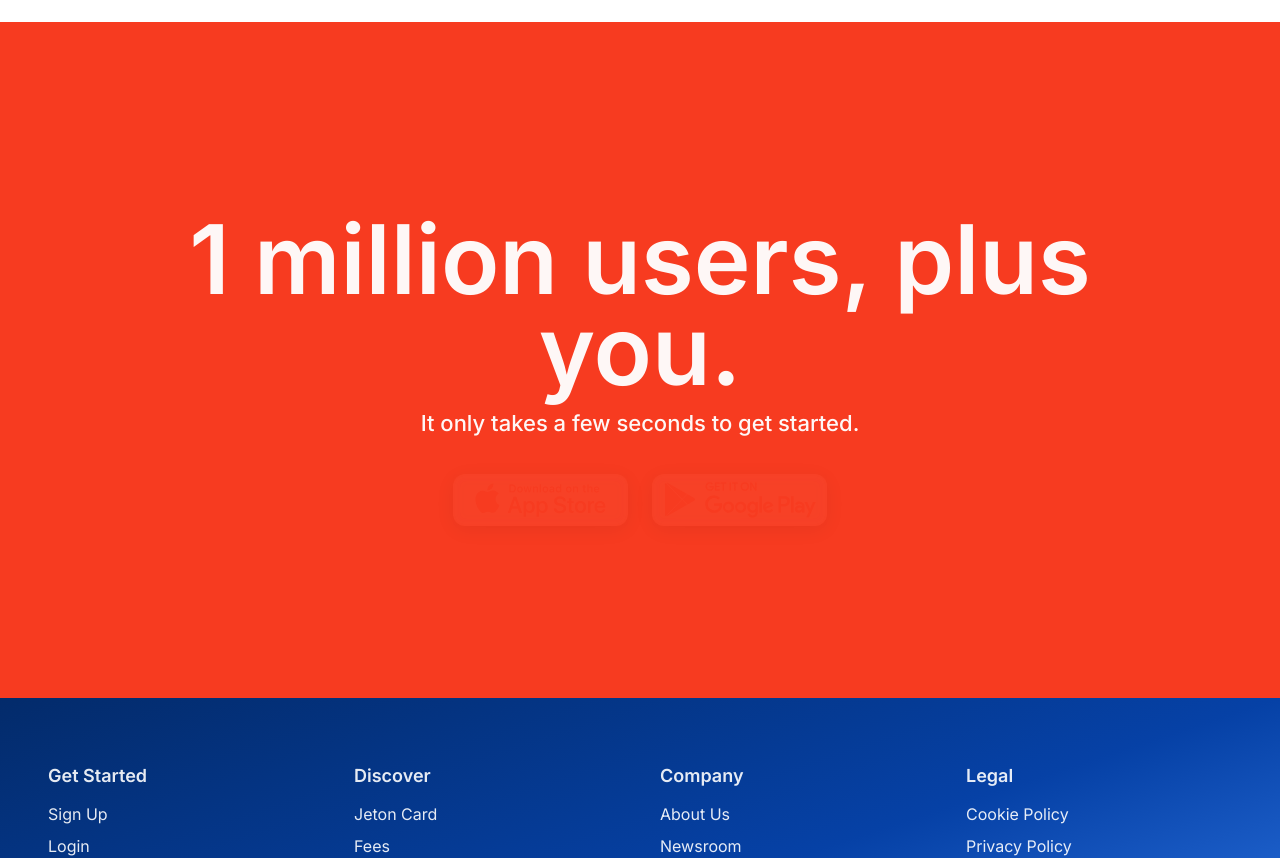
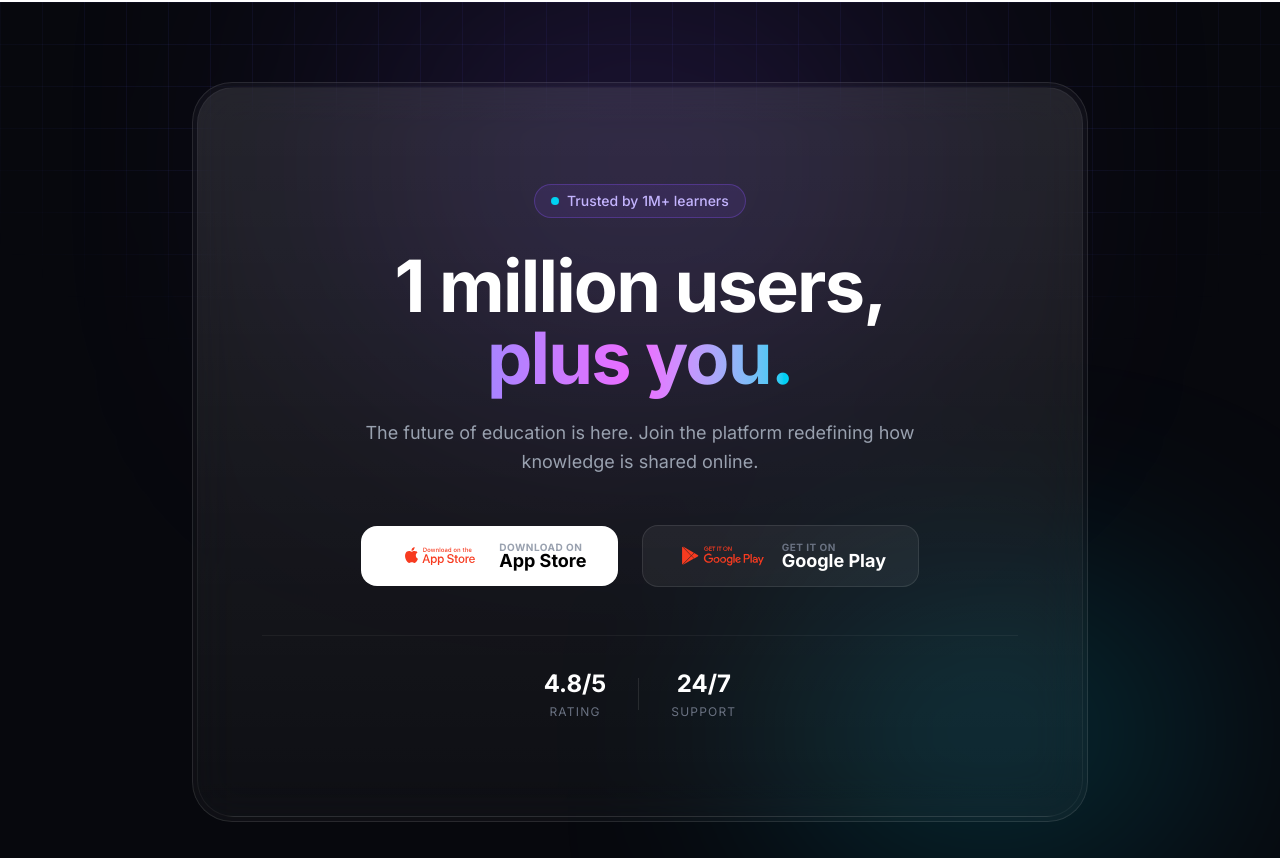
Before and after one commit to badgujarchetan/qviple-project, a Next.js app: page / in a window 1280 px wide. Shown: the part 4131-4989 px from the top of the page. Built offline with nearby package versions, Linux system fonts and the light colour scheme.

Commit message:
updated code

```diff
--- a/src/Home/Home4.js
+++ b/src/Home/Home4.js
@@ -1,232 +1,351 @@
+// "use client";
+
+// import React, { useEffect, useRef, useCallback } from "react";
+// import "../style/Home4.css";
+
+// export default function Home4() {
+//   const rootRef = useRef(null);
+//   const bgRef = useRef(null);
+//   const fgRef = useRef(null);
+
+//   // easing and lerp helpers
+//   const easeInOut = (x) =>
+//     x < 0.5 ? 2 * x * x : 1 - Math.pow(-2 * x + 2, 2) / 2;
+//   const lerp = (a, b, t) => a + (b - a) * t;
+//   const lerpArr = (a, b, t) => a.map((v, i) => Math.round(lerp(v, b[i], t)));
+
+//   // Calculate progress using section geometry and its padding
+//   const calcProgress = useCallback(() => {
+//     const section = rootRef.current;
+//     if (!section) return 0;
+//     const rect = section.getBoundingClientRect();
+//     const vh = window.innerHeight;
+
+//     // Use section height and padding to determine a more forgiving start/end
+//     const sectH = rect.height || vh * 0.6;
+//     const top = rect.top;
+//     const startTrigger = vh - Math.min(sectH * 0.25, vh * 0.45); // start when lower part is near viewport bottom
+//     const endTrigger = Math.max(vh * 0.08, sectH * 0.08); // end earlier for tall sections
+
+//     const raw = (startTrigger - top) / (startTrigger - endTrigger);
+//     const clamped = Math.max(0, Math.min(1, raw));
+//     return easeInOut(clamped);
+//   }, []);
+
+//   useEffect(() => {
+//     const section = rootRef.current;
+//     const bg = bgRef.current;
+//     const fg = fgRef.current;
+//     if (!section || !bg || !fg) return;
+
+//     // tuned keyframes
+//     const keyframes = {
+//       start: {
+//         thirdY: 100,
+//         fourthY: 102,
+//         sixthY: 100,
+//         bgRgb: [247, 59, 32], // orange
+//         fgTextRgb: [255, 255, 255], // white
+//         bgTranslate: 20, // px - subtle parallax
+//       },
+//       mid: {
+//         thirdY: 60,
+//         fourthY: 30,
+//         sixthY: 60,
+//         bgTranslate: 8,
+//       },
+//       end: {
+//         thirdY: 0,
+//         fourthY: 1,
+//         sixthY: 0,
+//         bgRgb: [255, 255, 255], // white
+//         fgTextRgb: [247, 59, 32], // orange
+//         bgTranslate: 0,
+//       },
+//     };
+
+//     let rafId = null;
+//     let lastT = -1;
+
+//     const update = () => {
+//       const t = calcProgress();
+
+//       // skip unnecessary updates if progress hasn't meaningfully changed
+//       if (Math.abs(t - lastT) < 0.0008) {
+//         rafId = requestAnimationFrame(update);
+//         return;
+//       }
+//       lastT = t;
+
+//       // smoother two-stage interpolation (start -> mid -> end)
+//       let thirdY, fourthY, sixthY, bgRgb, fgTextRgb, bgTranslate;
+//       if (t <= 0.5) {
+//         const u = t / 0.5;
+//         thirdY = lerp(keyframes.start.thirdY, keyframes.mid.thirdY, u);
+//         fourthY = lerp(keyframes.start.fourthY, keyframes.mid.fourthY, u);
+//         sixthY = lerp(keyframes.start.sixthY, keyframes.mid.sixthY, u);
+//         bgRgb = lerpArr(keyframes.start.bgRgb, keyframes.end.bgRgb, u * 0.5);
+//         fgTextRgb = lerpArr(
+//           keyframes.start.fgTextRgb,
+//           keyframes.end.fgTextRgb || keyframes.start.fgTextRgb,
+//           u * 0.5
+//         );
+//         bgTranslate = lerp(
+//           keyframes.start.bgTranslate,
+//           keyframes.mid.bgTranslate,
+//           u
+//         );
+//       } else {
+//         const u = (t - 0.5) / 0.5;
+//         thirdY = lerp(keyframes.mid.thirdY, keyframes.end.thirdY, u);
+//         fourthY = lerp(keyframes.mid.fourthY, keyframes.end.fourthY, u);
+//         sixthY = lerp(keyframes.mid.sixthY, keyframes.end.sixthY, u);
+//         bgRgb = lerpArr(
+//           keyframes.start.bgRgb,
+//           keyframes.end.bgRgb,
+//           0.5 + u * 0.5
+//         );
+//         fgTextRgb = lerpArr(
+//           keyframes.start.fgTextRgb,
+//           keyframes.end.fgTextRgb || keyframes.start.fgTextRgb,
+//           0.5 + u * 0.5
+//         );
+//         bgTranslate = lerp(
+//           keyframes.mid.bgTranslate,
+//           keyframes.end.bgTranslate,
+//           u
+//         );
+//       }
+
+//       // Clip path tuned to reduce sudden shape jumps on small screens
+//       const clip = `polygon(0% -6%, 100% -6%, 100% ${thirdY}%, 52% ${fourthY}%, 48% ${fourthY}%, 0% ${sixthY}%)`;
+//       bg.style.webkitClipPath = clip;
+//       bg.style.clipPath = clip;
+
+//       // set CSS variables (cheap)
+//       const bgColor = `rgb(${bgRgb.join(",")})`;
+//       bg.style.setProperty("--bg-color", bgColor);
+
+//       const fgTextColor = `rgb(${fgTextRgb.join(",")})`;
+//       fg.style.setProperty("--fg-text", fgTextColor);
+
+//       // parallax: translateY for bg (transform = cheap)
+//       bg.style.transform = `translateY(${Math.round(bgTranslate)}px)`;
+
+//       rafId = requestAnimationFrame(update);
+//     };
+
+//     // kick off animation loop
+//     rafId = requestAnimationFrame(update);
+
+//     // recalc on resize or font load
+//     const onResize = () => {
+//       lastT = -1;
+//     };
+//     const onFontLoad = () => {
+//       lastT = -1;
+//     };
+
+//     window.addEventListener("resize", onResize, { passive: true });
+//     // font loading could change layout; attempt to respond if available
+//     if (document.fonts && document.fonts.addEventListener) {
+//       document.fonts.addEventListener("loadingdone", onFontLoad);
+//     }
+
+//     return () => {
+//       cancelAnimationFrame(rafId);
+//       window.removeEventListener("resize", onResize);
+//       if (document.fonts && document.fonts.removeEventListener) {
+//         document.fonts.removeEventListener("loadingdone", onFontLoad);
+//       }
+//     };
+//   }, [calcProgress]);
+
+//   return (
+//     <section className="extra-bold-hero grid-stack" ref={rootRef}>
+//       <div className="users fg-layer" ref={fgRef}>
+//         <h2 className="title">
+//           1 million users,
+//           <br />
+//           plus you.
+//         </h2>
+//         <p className="subhead-2">It only takes a few seconds to get started.</p>
+
+//         <div className="millions">
+//           <a
+//             href="https://apps.apple.com/in/app/qviple-your-education-online/id6463501865"
+//             target="_blank"
+//             rel="noopener noreferrer"
+//             className="_app-button"
+//             aria-label="go to App Store"
+//           >
+//             <div className="btn-bg" aria-hidden />
+//             <img src="/app-store-orange.svg" alt="App Store" />
+//           </a>
+
+//           <a
+//             href="https://play.google.com/store/apps/details?id=com.mithakalminds.qviple"
+//             target="_blank"
+//             rel="noopener noreferrer"
+//             className="_app-button"
+//             aria-label="go to Google Play"
+//           >
+//             <div className="btn-bg" aria-hidden />
+//             <img src="/google-play-orange.svg" alt="Google Play" />
+//           </a>
+//         </div>
+//       </div>
+
+//       {/* Background (animated polygon layer) */}
+//       <div
+//         aria-hidden="true"
+//         className="users bg-layer"
+//         ref={bgRef}
+//         style={{
+//           // base color controlled by CSS variable for cheaper repaints
+//           backgroundColor: "var(--bg-color, rgb(247,59,32))",
+//         }}
+//       >
+//         <div className="title" aria-hidden>
+//           1 million users, plus you.
+//         </div>
+//         <div className="subhead-2" aria-hidden>
+//           It only takes a few seconds to get started.
+//         </div>
+
+//         {/* Background placeholders for store badges (mirror) */}
+//         <div className="millions" aria-hidden>
+//           <span className="_app-button" aria-hidden>
+//             <div className="btn-bg" aria-hidden />
+
+//             <img src="/app-store-orange.svg" alt="" />
+//           </span>
+
+//           <span className="_app-button" aria-hidden>
+//             <div className="btn-bg" aria-hidden />
+//             <img src="/google-play-orange.svg" alt="" />
+//           </span>
+//         </div>
+//       </div>
+//     </section>
+//   );
+// }
+
 "use client";
 
-import React, { useEffect, useRef, useCallback } from "react";
-import "../style/Home4.css";
+import React from "react";
+import { motion } from "framer-motion";
 
-export default function Home4() {
-  const rootRef = useRef(null);
-  const bgRef = useRef(null);
-  const fgRef = useRef(null);
+export default function PremiumCTA() {
+  return (
+    <section className="relative min-h-[90vh] flex items-center justify-center overflow-hidden bg-[#07080d] px-6 py-20">
 
-  // easing and lerp helpers
-  const easeInOut = (x) =>
-    x < 0.5 ? 2 * x * x : 1 - Math.pow(-2 * x + 2, 2) / 2;
-  const lerp = (a, b, t) => a + (b - a) * t;
-  const lerpArr = (a, b, t) => a.map((v, i) => Math.round(lerp(v, b[i], t)));
+      {/* Background Grid & Glow */}
+      <div className="absolute inset-0 z-0">
+        <div className="absolute inset-0 bg-[linear-gradient(to_right,#6366f112_1px,transparent_1px),linear-gradient(to_bottom,#6366f112_1px,transparent_1px)] bg-[size:42px_42px] [mask-image:radial-gradient(ellipse_60%_50%_at_50%_0%,#000_70%,transparent_100%)]" />
 
-  // Calculate progress using section geometry and its padding
-  const calcProgress = useCallback(() => {
-    const section = rootRef.current;
-    if (!section) return 0;
-    const rect = section.getBoundingClientRect();
-    const vh = window.innerHeight;
+        <div className="absolute left-1/2 top-0 -translate-x-1/2 w-[520px] h-[320px] bg-violet-500/25 blur-[140px] rounded-full" />
+        <div className="absolute right-20 bottom-10 w-[420px] h-[260px] bg-cyan-400/20 blur-[120px] rounded-full" />
+      </div>
 
-    // Use section height and padding to determine a more forgiving start/end
-    const sectH = rect.height || vh * 0.6;
-    const top = rect.top;
-    const startTrigger = vh - Math.min(sectH * 0.25, vh * 0.45); // start when lower part is near viewport bottom
-    const endTrigger = Math.max(vh * 0.08, sectH * 0.08); // end earlier for tall sections
+      <motion.div
+        initial={{ opacity: 0, y: 24 }}
+        whileInView={{ opacity: 1, y: 0 }}
+        transition={{ duration: 0.9 }}
+        className="relative z-10 w-full max-w-4xl"
+      >
+        <div className="relative overflow-hidden rounded-[2.5rem] border border-white/10 bg-white/[0.035] p-1 text-center backdrop-blur-xl">
+          <div className="rounded-[2.3rem] border border-white/5 bg-gradient-to-b from-white/[0.08] to-transparent px-8 py-16 sm:px-16 sm:py-24">
 
-    const raw = (startTrigger - top) / (startTrigger - endTrigger);
-    const clamped = Math.max(0, Math.min(1, raw));
-    return easeInOut(clamped);
-  }, []);
+            {/* Badge */}
+            <motion.div
+              initial={{ scale: 0.92 }}
+              animate={{ scale: 1 }}
+              transition={{ repeat: Infinity, duration: 2.2, repeatType: "reverse" }}
+              className="inline-flex items-center gap-2 rounded-full border border-violet-500/30 bg-violet-500/10 px-4 py-1.5 text-sm font-medium text-violet-300 mb-8"
+            >
+              <span className="relative flex h-2 w-2">
+                <span className="animate-ping absolute inline-flex h-full w-full rounded-full bg-cyan-400 opacity-75"></span>
+                <span className="relative inline-flex rounded-full h-2 w-2 bg-cyan-400"></span>
+              </span>
+              Trusted by 1M+ learners
+            </motion.div>
 
-  useEffect(() => {
-    const section = rootRef.current;
-    const bg = bgRef.current;
-    const fg = fgRef.current;
-    if (!section || !bg || !fg) return;
+            {/* Heading */}
+            <h2 className="text-5xl sm:text-7xl font-bold tracking-tight text-white mb-6">
+              1 million users, <br />
+              <span className="bg-gradient-to-r from-violet-400 via-fuchsia-400 to-cyan-400 bg-clip-text text-transparent">
+                plus you.
+              </span>
+            </h2>
 
-    // tuned keyframes
-    const keyframes = {
-      start: {
-        thirdY: 100,
-        fourthY: 102,
-        sixthY: 100,
-        bgRgb: [247, 59, 32], // orange
-        fgTextRgb: [255, 255, 255], // white
-        bgTranslate: 20, // px - subtle parallax
-      },
-      mid: {
-        thirdY: 60,
-        fourthY: 30,
-        sixthY: 60,
-        bgTranslate: 8,
-      },
-      end: {
-        thirdY: 0,
-        fourthY: 1,
-        sixthY: 0,
-        bgRgb: [255, 255, 255], // white
-        fgTextRgb: [247, 59, 32], // orange
-        bgTranslate: 0,
-      },
-    };
+            <p className="mx-auto max-w-xl text-lg text-gray-400 leading-relaxed mb-12">
+              The future of education is here. Join the platform redefining how
+              knowledge is shared online.
+            </p>
 
-    let rafId = null;
-    let lastT = -1;
+            {/* Buttons */}
+            <div className="flex flex-wrap items-center justify-center gap-6">
 
-    const update = () => {
-      const t = calcProgress();
+              {/* App Store */}
+              <motion.a
+                whileHover={{ scale: 1.06 }}
+                whileTap={{ scale: 0.95 }}
+                href="https://apps.apple.com/in/app/qviple-your-education-online/id6463501865"
+                className="group relative flex items-center gap-3 rounded-2xl bg-white px-8 py-4 transition-all hover:shadow-[0_0_35px_-5px_rgba(139,92,246,0.4)]"
+              >
+                <img src="/app-store-orange.svg" alt="App Store" className="h-7 w-auto" />
+                <div className="text-left">
+                  <span className="block text-[10px] font-bold uppercase tracking-wider text-gray-400">
+                    Download on
+                  </span>
+                  <span className="block text-lg font-bold text-black leading-none">
+                    App Store
+                  </span>
+                </div>
+              </motion.a>
 
-      // skip unnecessary updates if progress hasn't meaningfully changed
-      if (Math.abs(t - lastT) < 0.0008) {
-        rafId = requestAnimationFrame(update);
-        return;
-      }
-      lastT = t;
+              {/* Play Store */}
+              <motion.a
+                whileHover={{ scale: 1.06 }}
+                whileTap={{ scale: 0.95 }}
+                href="https://play.google.com/store/apps/details?id=com.mithakalminds.qviple"
+                className="group flex items-center gap-3 rounded-2xl border border-white/10 bg-white/5 px-8 py-4 transition-all hover:bg-white/10 hover:border-white/20"
+              >
+                <img src="/google-play-orange.svg" alt="Google Play" className="h-7 w-auto" />
+                <div className="text-left">
+                  <span className="block text-[10px] font-bold uppercase tracking-wider text-gray-500">
+                    Get it on
+                  </span>
+                  <span className="block text-lg font-bold text-white leading-none">
+                    Google Play
+                  </span>
+                </div>
+              </motion.a>
+            </div>
 
-      // smoother two-stage interpolation (start -> mid -> end)
-      let thirdY, fourthY, sixthY, bgRgb, fgTextRgb, bgTranslate;
-      if (t <= 0.5) {
-        const u = t / 0.5;
-        thirdY = lerp(keyframes.start.thirdY, keyframes.mid.thirdY, u);
-        fourthY = lerp(keyframes.start.fourthY, keyframes.mid.fourthY, u);
-        sixthY = lerp(keyframes.start.sixthY, keyframes.mid.sixthY, u);
-        bgRgb = lerpArr(keyframes.start.bgRgb, keyframes.end.bgRgb, u * 0.5);
-        fgTextRgb = lerpArr(
-          keyframes.start.fgTextRgb,
-          keyframes.end.fgTextRgb || keyframes.start.fgTextRgb,
-          u * 0.5
-        );
-        bgTranslate = lerp(
-          keyframes.start.bgTranslate,
-          keyframes.mid.bgTranslate,
-          u
-        );
-      } else {
-        const u = (t - 0.5) / 0.5;
-        thirdY = lerp(keyframes.mid.thirdY, keyframes.end.thirdY, u);
-        fourthY = lerp(keyframes.mid.fourthY, keyframes.end.fourthY, u);
-        sixthY = lerp(keyframes.mid.sixthY, keyframes.end.sixthY, u);
-        bgRgb = lerpArr(
-          keyframes.start.bgRgb,
-          keyframes.end.bgRgb,
-          0.5 + u * 0.5
-        );
-        fgTextRgb = lerpArr(
-          keyframes.start.fgTextRgb,
-          keyframes.end.fgTextRgb || keyframes.start.fgTextRgb,
-          0.5 + u * 0.5
-        );
-        bgTranslate = lerp(
-          keyframes.mid.bgTranslate,
-          keyframes.end.bgTranslate,
-          u
-        );
-      }
+            {/* Stats */}
+            <div className="mt-12 flex items-center justify-center gap-8 pt-8 border-t border-white/5">
+              <div className="text-center">
+                <p className="text-2xl font-bold text-white">4.8/5</p>
+                <p className="text-xs text-gray-500 uppercase tracking-widest mt-1">
+                  Rating
+                </p>
+              </div>
 
-      // Clip path tuned to reduce sudden shape jumps on small screens
-      const clip = `polygon(0% -6%, 100% -6%, 100% ${thirdY}%, 52% ${fourthY}%, 48% ${fourthY}%, 0% ${sixthY}%)`;
-      bg.style.webkitClipPath = clip;
-      bg.style.clipPath = clip;
+              <div className="h-8 w-[1px] bg-white/10" />
 
-      // set CSS variables (cheap)
-      const bgColor = `rgb(${bgRgb.join(",")})`;
-      bg.style.setProperty("--bg-color", bgColor);
-
-      const fgTextColor = `rgb(${fgTextRgb.join(",")})`;
-      fg.style.setProperty("--fg-text", fgTextColor);
-
-      // parallax: translateY for bg (transform = cheap)
-      bg.style.transform = `translateY(${Math.round(bgTranslate)}px)`;
-
-      rafId = requestAnimationFrame(update);
-    };
-
-    // kick off animation loop
-    rafId = requestAnimationFrame(update);
-
-    // recalc on resize or font load
-    const onResize = () => {
-      lastT = -1;
-    };
-    const onFontLoad = () => {
-      lastT = -1;
-    };
-
-    window.addEventListener("resize", onResize, { passive: true });
-    // font loading could change layout; attempt to respond if available
-    if (document.fonts && document.fonts.addEventListener) {
-      document.fonts.addEventListener("loadingdone", onFontLoad);
-    }
-
-    return () => {
-      cancelAnimationFrame(rafId);
-      window.removeEventListener("resize", onResize);
-      if (document.fonts && document.fonts.removeEventListener) {
-        document.fonts.removeEventListener("loadingdone", onFontLoad);
-      }
-    };
-  }, [calcProgress]);
-
-  return (
-    <section className="extra-bold-hero grid-stack" ref={rootRef}>
-      <div className="users fg-layer" ref={fgRef}>
-        <h2 className="title">
-          1 million users,
-          <br />
-          plus you.
-        </h2>
-        <p className="subhead-2">It only takes a few seconds to get started.</p>
-
-        <div className="millions">
-          <a
-            href="https://apps.apple.com/in/app/qviple-your-education-online/id6463501865"
-            target="_blank"
-            rel="noopener noreferrer"
-            className="_app-button"
-            aria-label="go to App Store"
-          >
-            <div className="btn-bg" aria-hidden />
-            <img src="/app-store-orange.svg" alt="App Store" />
-          </a>
-
-          <a
-            href="https://play.google.com/store/apps/details?id=com.mithakalminds.qviple"
-            target="_blank"
-            rel="noopener noreferrer"
-            className="_app-button"
-            aria-label="go to Google Play"
-          >
-            <div className="btn-bg" aria-hidden />
-            <img src="/google-play-orange.svg" alt="Google Play" />
-          </a>
+              <div className="text-center">
+                <p className="text-2xl font-bold text-white">24/7</p>
+                <p className="text-xs text-gray-500 uppercase tracking-widest mt-1">
+                  Support
+                </p>
               </div>
             </div>
 
-      {/* Background (animated polygon layer) */}
-      <div
-        aria-hidden="true"
-        className="users bg-layer"
-        ref={bgRef}
-        style={{
-          // base color controlled by CSS variable for cheaper repaints
-          backgroundColor: "var(--bg-color, rgb(247,59,32))",
-        }}
-      >
-        <div className="title" aria-hidden>
-          1 million users, plus you.
-        </div>
-        <div className="subhead-2" aria-hidden>
-          It only takes a few seconds to get started.
-        </div>
-
-        {/* Background placeholders for store badges (mirror) */}
-        <div className="millions" aria-hidden>
-          <span className="_app-button" aria-hidden>
-            <div className="btn-bg" aria-hidden />
-
-            <img src="/app-store-orange.svg" alt="" />
-          </span>
-
-          <span className="_app-button" aria-hidden>
-            <div className="btn-bg" aria-hidden />
-            <img src="/google-play-orange.svg" alt="" />
-          </span>
           </div>
         </div>
+      </motion.div>
     </section>
   );
 }
```
Lines whose indentation alone changed are shown as unchanged.
